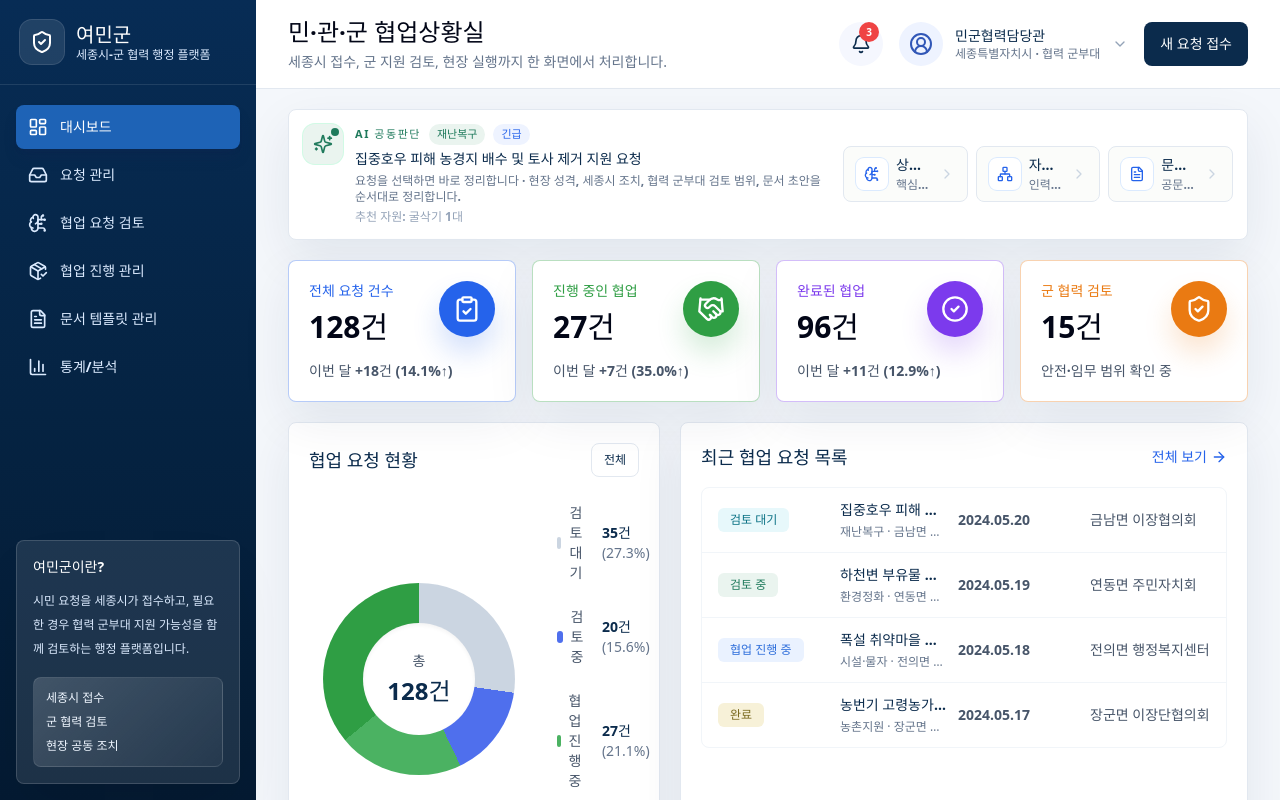
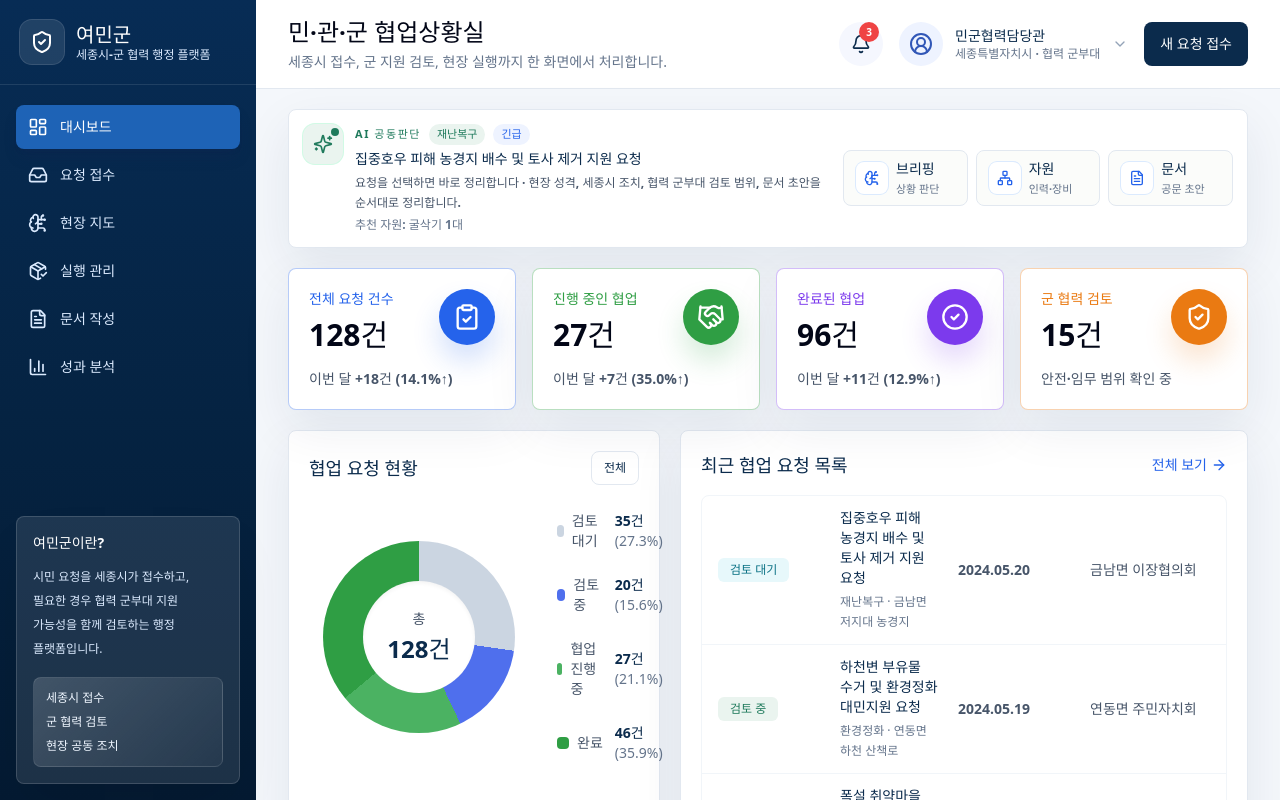
Before and after one commit to ROKA-The-32-Division-Ai-TF/Civil-Military-Partnership, a React (Vite) app: page / in a window 1280 px wide. Shown: the top 800 px of the page. Built offline with nearby package versions, Linux system fonts and the light colour scheme.

Commit message:
Polish UI layout and fix visual clipping

```diff
--- a/index.html
+++ b/index.html
@@ -7,6 +7,7 @@
       name="description"
       content="여민군 AI 기반 민·관·군 협업 의사결정 플랫폼"
     />
+    <link rel="icon" type="image/svg+xml" href="/favicon.svg" />
     <title>여민군 | AI 기반 민·관·군 협업 의사결정 플랫폼</title>
   </head>
   <body>
--- a/src/App.tsx
+++ b/src/App.tsx
@@ -709,10 +709,10 @@ function App() {
                     {statusLabel}
                   </span>
                   <span className="min-w-0">
-                    <span className="block truncate text-sm font-black text-civicNavy">
+                    <span className="block text-sm font-black leading-5 text-civicNavy">
                       {request.title}
                     </span>
-                    <span className="mt-1 block truncate text-xs text-slate-500">
+                    <span className="mt-1 block text-xs leading-5 text-slate-500">
                       {request.category} · {request.location}
                     </span>
                   </span>
@@ -728,7 +728,7 @@ function App() {
       <div className="grid gap-5 xl:grid-cols-[minmax(0,1fr)_minmax(0,1fr)_minmax(0,0.95fr)]">
         <section className="rounded-lg border border-slate-200 bg-white p-5 shadow-panel">
           <h2 className="text-lg font-black text-civicNavy">협업 단계별 현황</h2>
-          <div className="mt-5 grid grid-cols-5 gap-2">
+          <div className="mt-5 grid grid-cols-2 gap-2 sm:grid-cols-5">
             {stageSummary.map(([label, count], index) => (
               <button
                 key={label}
@@ -745,7 +745,9 @@ function App() {
                 <div className="mx-auto flex h-12 w-12 items-center justify-center rounded-lg border border-blue-200 bg-[#F7FAFF] text-sm font-black text-[#2563EB]">
                   {index + 1}
                 </div>
-                <p className="mt-2 truncate text-xs font-bold text-civicNavy">{label}</p>
+                <p className="mt-2 min-h-[32px] text-xs font-bold leading-4 text-civicNavy sm:min-h-0">
+                  {label}
+                </p>
                 <p className="mt-1 text-sm font-black text-slate-700">{count}</p>
               </button>
             ))}
--- a/src/components/AICommandBar.tsx
+++ b/src/components/AICommandBar.tsx
@@ -1,6 +1,5 @@
 import {
   BrainCircuit,
-  ChevronRight,
   FileText,
   Network,
   Sparkles,
@@ -20,19 +19,19 @@ interface AICommandBarProps {
 const commandItems = [
   {
     id: 'brief',
-    label: '상황 브리핑',
-    detail: '핵심 판단',
+    label: '브리핑',
+    detail: '상황 판단',
     icon: BrainCircuit,
   },
   {
     id: 'resources',
-    label: '자원 검토',
+    label: '자원',
     detail: '인력·장비',
     icon: Network,
   },
   {
     id: 'document',
-    label: '문서 작성',
+    label: '문서',
     detail: '공문 초안',
     icon: FileText,
   },
@@ -66,21 +65,13 @@ export function AICommandBar({
                 {request.priority}
               </span>
             </div>
-            <h2 className="mt-1 truncate text-sm font-black text-civicNavy">
+            <h2 className="mt-1 text-sm font-black leading-5 text-civicNavy">
               {request.title}
             </h2>
-            <p
-              className="mt-1 min-h-[32px] text-xs font-semibold leading-4 text-slate-500"
-              style={{
-                display: '-webkit-box',
-                WebkitBoxOrient: 'vertical',
-                WebkitLineClamp: 2,
-                overflow: 'hidden',
-              }}
-            >
+            <p className="mt-1 text-xs font-semibold leading-5 text-slate-600">
               {message.title} · {message.body}
             </p>
-            <p className="mt-1 truncate text-xs font-semibold text-slate-400">
+            <p className="mt-1 text-xs font-semibold leading-4 text-slate-500">
               추천 자원: {primaryResource}
             </p>
           </div>
@@ -101,14 +92,13 @@ export function AICommandBar({
                   <Icon className="h-4 w-4" aria-hidden="true" />
                 </span>
                 <span className="min-w-0 flex-1">
-                  <span className="block truncate text-sm font-bold text-civicNavy">
+                  <span className="block text-sm font-bold leading-5 text-civicNavy">
                     {item.label}
                   </span>
-                  <span className="mt-0.5 block truncate text-xs font-semibold text-slate-500">
+                  <span className="mt-0.5 block text-[11px] font-semibold leading-4 text-slate-500">
                     {item.detail}
                   </span>
                 </span>
-                <ChevronRight className="h-4 w-4 shrink-0 text-slate-300 group-hover:text-[#2563EB]" />
               </button>
             );
           })}
--- a/src/components/AICompanion.tsx
+++ b/src/components/AICompanion.tsx
@@ -59,7 +59,7 @@ export function AICompanion({ message, pulse }: AICompanionProps) {
 
           <div className="min-w-0 flex-1">
             <div className="flex items-center gap-2">
-              <p className="truncate text-[11px] font-black uppercase tracking-[0.12em] text-publicGreen">
+              <p className="text-[11px] font-black uppercase tracking-[0.12em] text-publicGreen">
                 여민 AI 비서
               </p>
               <span className="inline-flex shrink-0 items-center gap-1 rounded-full bg-[#EAF4EF] px-2 py-0.5 text-[10px] font-black text-publicGreen ring-1 ring-emerald-100">
@@ -67,7 +67,7 @@ export function AICompanion({ message, pulse }: AICompanionProps) {
                 확인 중
               </span>
             </div>
-            <p className="mt-1 truncate text-sm font-black text-civicNavy">
+            <p className="mt-1 text-sm font-black leading-5 text-civicNavy">
               {message.title}
             </p>
             <p
@@ -98,7 +98,7 @@ export function AICompanion({ message, pulse }: AICompanionProps) {
                 ) : (
                   <Sparkles className="h-3.5 w-3.5 text-[#2563EB]" aria-hidden="true" />
                 )}
-                <span className="truncate">{chip}</span>
+                <span>{chip}</span>
               </div>
               <div className="mt-2 h-1 overflow-hidden rounded-full bg-slate-200">
                 <div
--- a/src/components/AIOperationPanel.tsx
+++ b/src/components/AIOperationPanel.tsx
@@ -120,8 +120,8 @@ export function AIOperationPanel({ request, onExplain }: AIOperationPanelProps)
                 )}
               </div>
               <div className="min-w-0">
-                <p className="truncate text-sm font-bold text-civicNavy">{step.label}</p>
-                <p className="truncate text-xs text-slate-500">{step.detail}</p>
+                <p className="text-sm font-bold leading-5 text-civicNavy">{step.label}</p>
+                <p className="text-xs leading-4 text-slate-500">{step.detail}</p>
               </div>
             </button>
           );
--- a/src/components/AnalysisPanel.tsx
+++ b/src/components/AnalysisPanel.tsx
@@ -83,15 +83,15 @@ export function AnalysisPanel({ request, onOpenDocument }: AnalysisPanelProps) {
                   <Icon className="h-4 w-4" aria-hidden="true" />
                 </span>
                 <span className="min-w-0">
-                  <span className="block truncate text-xs font-bold text-slate-500">
+                  <span className="block text-xs font-bold leading-4 text-slate-500">
                     {item.label}
                   </span>
-                  <span className="block truncate text-sm font-black text-civicNavy">
+                  <span className="block text-sm font-black leading-5 text-civicNavy">
                     {item.value}
                   </span>
                 </span>
               </div>
-              <p className="mt-2 truncate text-xs font-semibold text-slate-500">
+              <p className="mt-2 text-xs font-semibold leading-4 text-slate-500">
                 {item.detail}
               </p>
             </div>
--- a/src/components/JointActionPlan.tsx
+++ b/src/components/JointActionPlan.tsx
@@ -65,7 +65,7 @@ export function JointActionPlan({ request, onExplain }: JointActionPlanProps) {
                     <LaneIcon className="h-5 w-5" aria-hidden="true" />
                   </div>
                   <div className="min-w-0">
-                    <h3 className="truncate text-sm font-bold text-civicNavy">{lane.title}</h3>
+                    <h3 className="text-sm font-bold leading-5 text-civicNavy">{lane.title}</h3>
                     <p className="mt-1 text-xs font-bold text-publicGreen">{lane.role}</p>
                     <p className="mt-2 text-sm leading-6 text-slate-600">{lane.detail}</p>
                   </div>
--- a/src/components/RequestTable.tsx
+++ b/src/components/RequestTable.tsx
@@ -102,7 +102,7 @@ export function RequestTable({
                         className="h-2.5 w-2.5 shrink-0 rounded-full"
                         style={{ backgroundColor: palette.color }}
                       />
-                      <span className="font-semibold text-civicNavy">{request.title}</span>
+                      <span className="font-semibold leading-5 text-civicNavy">{request.title}</span>
                     </div>
                   </td>
                   <td className="border-b border-slate-100 px-3 py-4 text-slate-700">
--- a/src/components/Sidebar.tsx
+++ b/src/components/Sidebar.tsx
@@ -43,7 +43,7 @@ export function Sidebar({ activeMenu, onMenuSelect }: SidebarProps) {
         </div>
       </div>
 
-      <nav className="flex gap-2 overflow-x-auto px-3 py-3 [scrollbar-width:none] lg:flex-col lg:gap-1 lg:overflow-visible lg:px-4 lg:py-5 [&::-webkit-scrollbar]:hidden">
+      <nav className="grid grid-cols-3 gap-2 px-3 py-3 sm:grid-cols-6 lg:flex lg:flex-col lg:gap-1 lg:px-4 lg:py-5">
         {sidebarMenus.map((menu) => {
           const Icon = menuIcons[menu.id] ?? LayoutDashboard;
           const isActive = activeMenu === menu.id;
@@ -53,14 +53,14 @@ export function Sidebar({ activeMenu, onMenuSelect }: SidebarProps) {
               key={menu.id}
               type="button"
               onClick={() => onMenuSelect(menu.id)}
-              className={`flex shrink-0 items-center gap-3 rounded-lg px-3 py-3 text-left text-sm font-bold transition ${
+              className={`flex min-h-[48px] items-center justify-center gap-2 rounded-lg px-2 py-2.5 text-center text-xs font-bold leading-tight transition sm:flex-col lg:min-h-0 lg:flex-row lg:justify-start lg:gap-3 lg:px-3 lg:py-3 lg:text-left lg:text-sm ${
                 isActive
                   ? 'bg-[#1E63B6] text-white shadow-lg shadow-blue-950/20'
                   : 'text-blue-100 hover:bg-white/10 hover:text-white'
               }`}
             >
               <Icon className="h-5 w-5 shrink-0" aria-hidden="true" />
-              <span className="truncate">{menu.label}</span>
+              <span>{menu.label}</span>
             </button>
           );
         })}
--- a/src/data.ts
+++ b/src/data.ts
@@ -73,11 +73,11 @@ export interface SimilarCase {
 
 export const sidebarMenus: SidebarMenu[] = [
   { id: 'dashboard', label: '대시보드' },
-  { id: 'requests', label: '요청 관리' },
-  { id: 'analysis', label: '협업 요청 검토' },
-  { id: 'resources', label: '협업 진행 관리' },
-  { id: 'documents', label: '문서 템플릿 관리' },
-  { id: 'performance', label: '통계/분석' },
+  { id: 'requests', label: '요청 접수' },
+  { id: 'analysis', label: '현장 지도' },
+  { id: 'resources', label: '실행 관리' },
+  { id: 'documents', label: '문서 작성' },
+  { id: 'performance', label: '성과 분석' },
 ];
 
 export const partnerInstitutions = ['세종특별자치시', '협력 군부대'];
--- a/src/index.css
+++ b/src/index.css
@@ -8,12 +8,14 @@
   text-rendering: optimizeLegibility;
   -webkit-font-smoothing: antialiased;
   -moz-osx-font-smoothing: grayscale;
+  word-break: keep-all;
 }
 
 body {
   min-width: 320px;
   min-height: 100vh;
   margin: 0;
+  overflow-wrap: break-word;
   background:
     linear-gradient(180deg, #f8fbff 0%, #fbfcfa 38%, #f4f8f6 100%);
 }
@@ -21,6 +23,12 @@ body {
 button,
 a {
   -webkit-tap-highlight-color: transparent;
+}
+
+button:focus-visible,
+a:focus-visible {
+  outline: 3px solid rgba(31, 122, 92, 0.28);
+  outline-offset: 2px;
 }
 
 @keyframes fadeIn {
```
Also changed, not shown: src/components/MapBoard.tsx (+84 -59 lines), public/favicon.svg (added).
